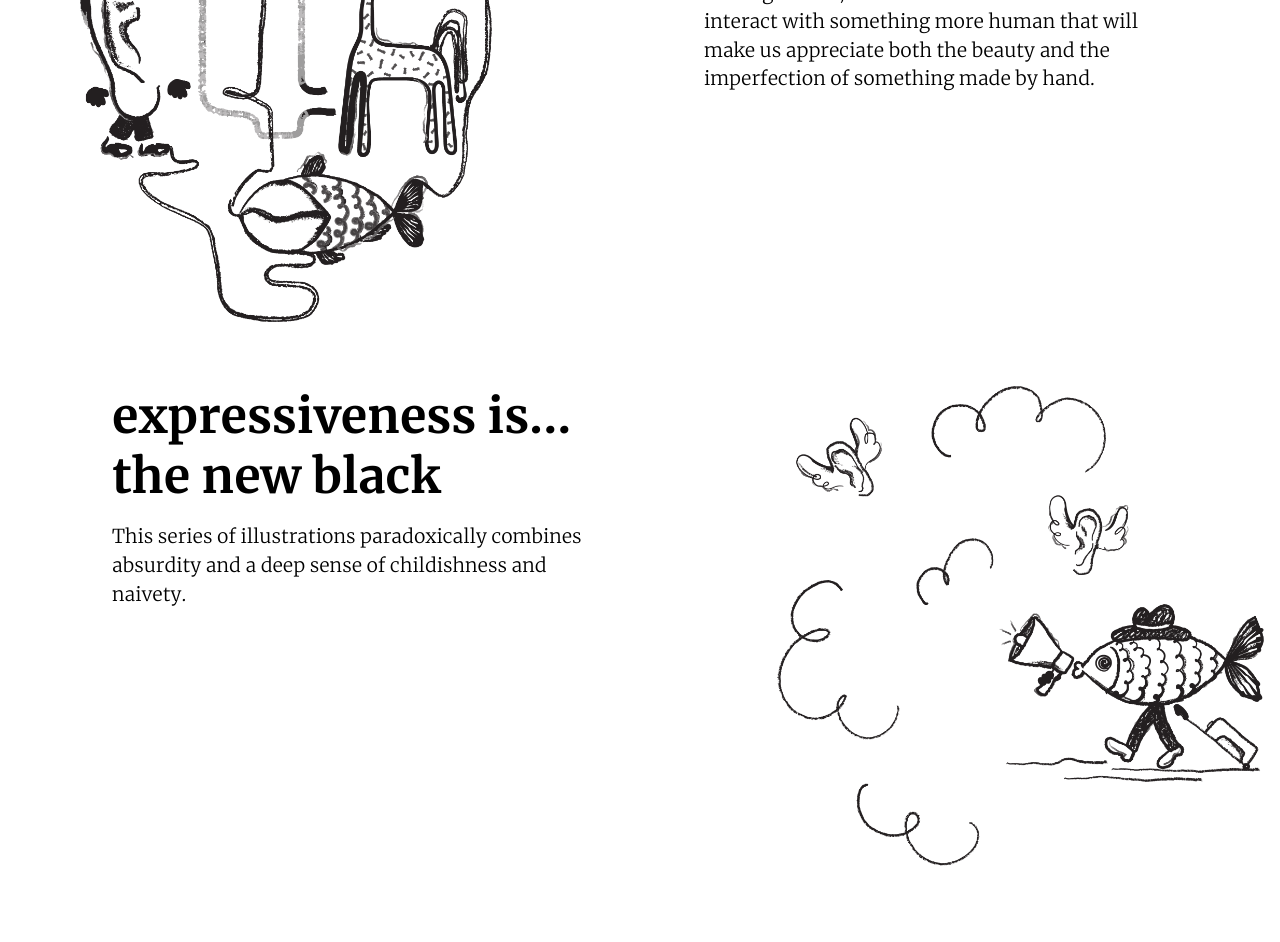
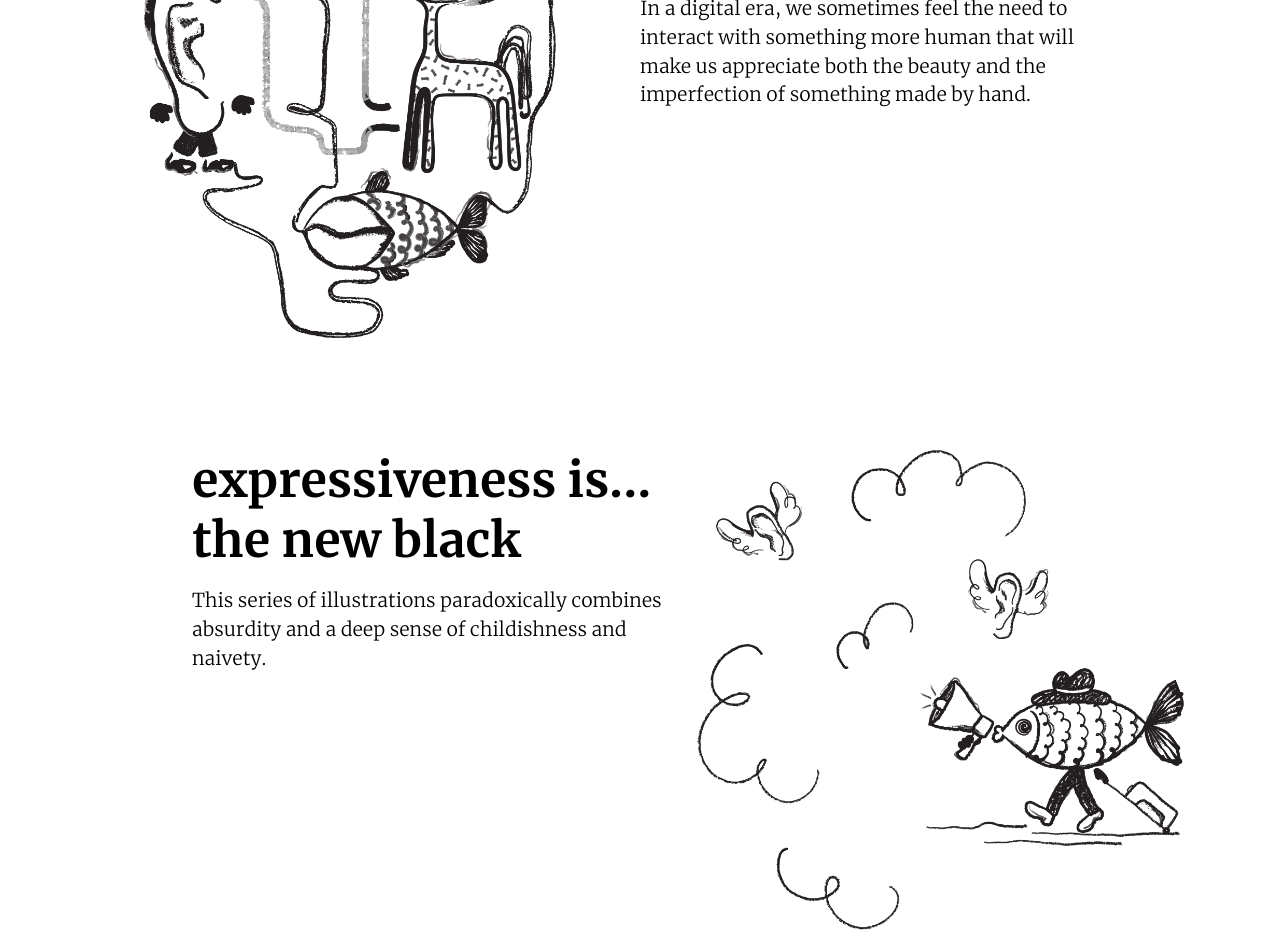
Before and after one commit to samuelaliyari/Projects-CSS-Einf-hrung-Level-3_3, a plain HTML site: page index.html in a window 1280 px wide. Shown: the part 818-1760 px from the top of the page. Drawn offline with Linux system fonts and the light colour scheme.

Commit message:
fertig angepasst

```diff
--- a/Assets/css/style.css
+++ b/Assets/css/style.css
@@ -53,6 +53,14 @@ main {
     text-align: right;
 }
 
+.container__img__txt2 {
+    width: 100%;
+    text-align: right;
+    padding: 2rem 5rem;
+
+
+}
+
 .text-container {
 
     text-align: left;
@@ -97,7 +105,7 @@ main {
 .container__img__txt-left {
     /* width: 100vw; */
     display: block;
-    padding: 1rem;
+    padding: 2rem 5rem;
 
 }
 .text-container-left {
--- a/index.html
+++ b/index.html
@@ -37,7 +37,7 @@
                 </div>
             </article>
         </section>
-        <section class="container__img__txt">
+        <section class="container__img__txt2">
             <article class="text-container-2">
                 <div class="text-box">
                     <h1>expressiveness is... the new black</h1>
```
